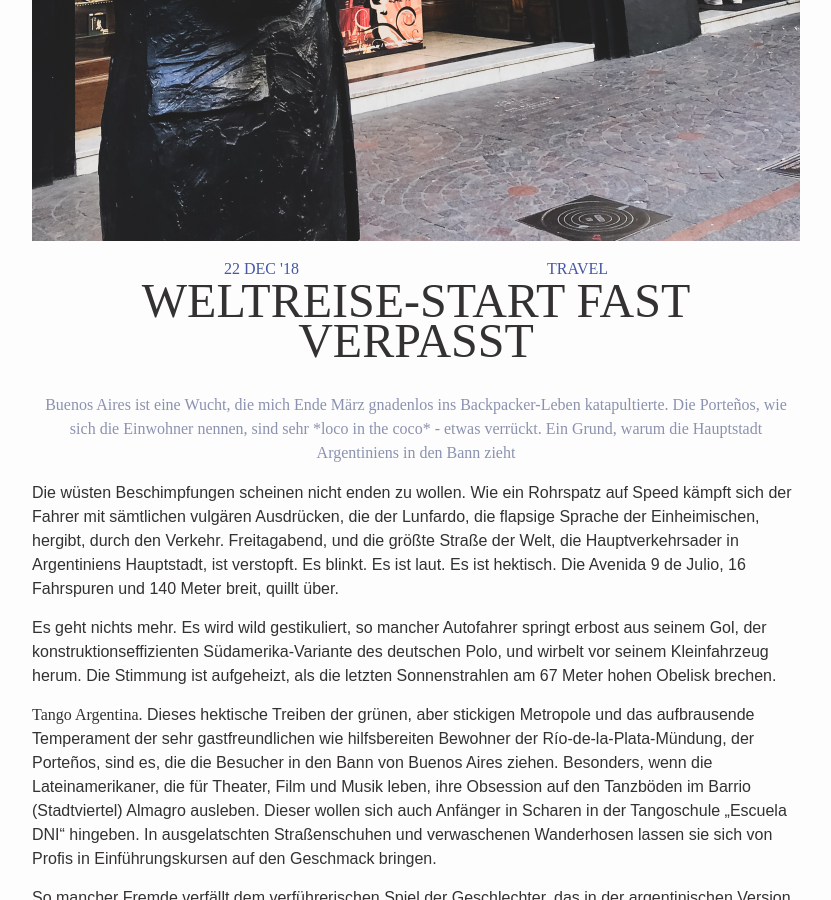
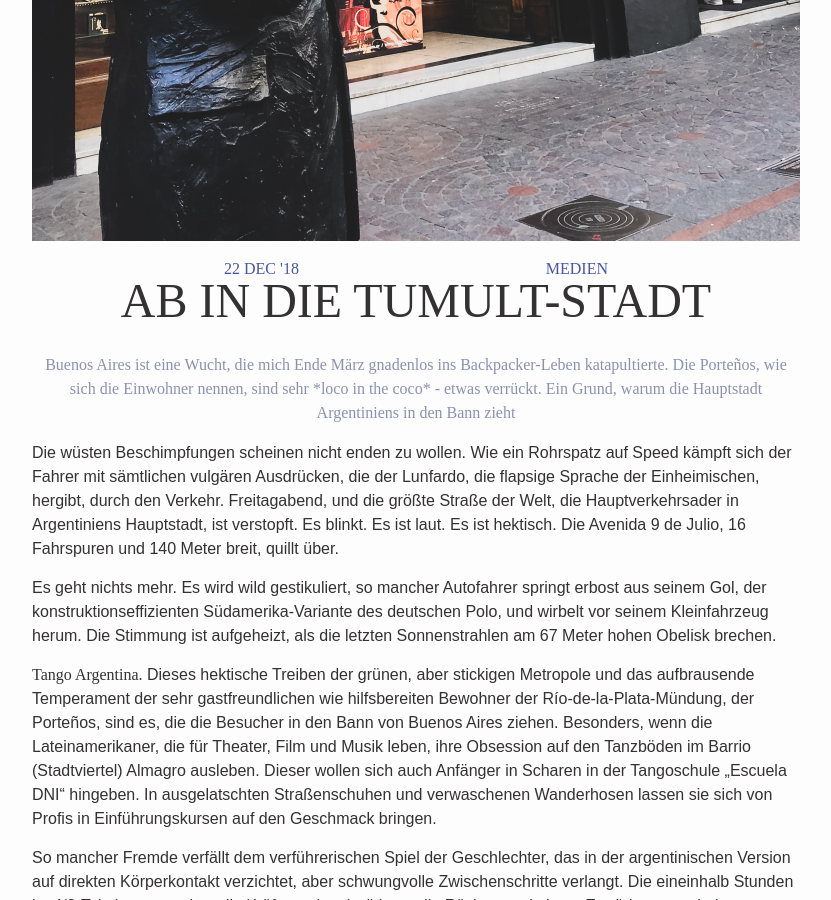
Before and after one commit to elroyK/divaaroundtheworld, a Jekyll site: the page built from _posts/2018-12-22-ab-in-die-tumult-stadt.md, in a window 1280 px wide and 900 px high, scrolled down 1054 px. Shown: the whole window, without its empty margins (224-1055 px from the left). Built offline with Jekyll 4.4.1, drawn with Linux system fonts in a browser that asks for light colours; nearby versions of some CDN libraries; some web fonts are replaced.

Commit message:
Updated '_posts/2018-12-22-ab-in-die-tumult-stadt.md' via CloudCannon

```diff
--- a/_posts/2018-12-22-ab-in-die-tumult-stadt.md
+++ b/_posts/2018-12-22-ab-in-die-tumult-stadt.md
@@ -1,12 +1,15 @@
 ---
 layout: post
-title: Weltreise-Start fast verpasst
+title: Ab in die Tumult-Stadt
 date: 2018-12-22 12:00:00
 categories:
-  - Travel
-excerpt: Buenos Aires ist eine Wucht, die mich Ende März gnadenlos ins Backpacker-Leben katapultierte. Die Porteños, wie sich die Einwohner nennen, sind sehr *loco in the coco* - etwas verrückt. Ein Grund, warum die Hauptstadt Argentiniens in den Bann zieht
-photo: >-
-  /assets/img/posts/8.jpg
+  - Medien
+excerpt: >-
+  Buenos Aires ist eine Wucht, die mich Ende März gnadenlos ins Backpacker-Leben
+  katapultierte. Die Porteños, wie sich die Einwohner nennen, sind sehr *loco in
+  the coco* - etwas verrückt. Ein Grund, warum die Hauptstadt Argentiniens in
+  den Bann zieht
+photo: /assets/img/posts/8.jpg
 ---
 
 Die wüsten Beschimpfungen scheinen nicht enden zu wollen. Wie ein Rohrspatz auf Speed kämpft sich der Fahrer mit sämtlichen vulgären Ausdrücken, die der Lunfardo, die flapsige Sprache der Einheimischen, hergibt, durch den Verkehr. Freitagabend, und die größte Straße der Welt, die Hauptverkehrsader in Argentiniens Hauptstadt, ist verstopft. Es blinkt. Es ist laut. Es ist hektisch. Die Avenida 9 de Julio, 16 Fahrspuren und 140 Meter breit, quillt über.
```
